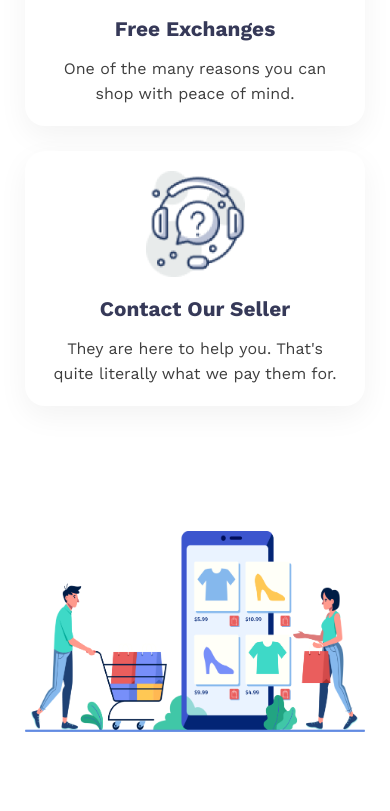
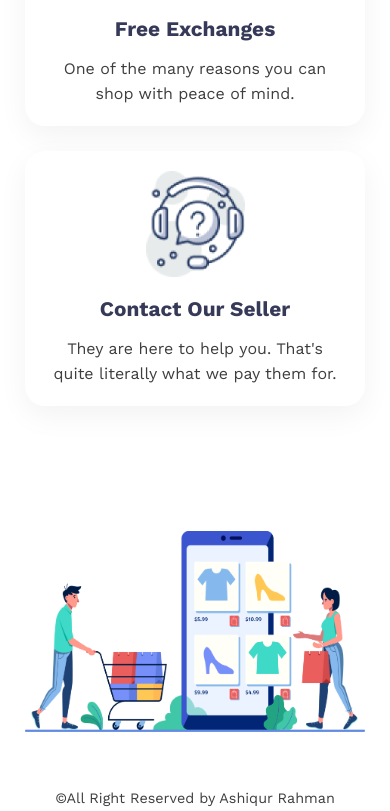
Before and after one commit to Ashiqur1819/Penguin-Fashion, a plain HTML site: page index.html in a window 390 px wide. Shown: the part 6152-6963 px from the top of the page. Before the commit the page ends 6888 px from the top, so only its background shows below. Drawn offline with nearby package versions, Linux system fonts and the light colour scheme.

Commit message:
Added footer section with responsive design for mobile and tablet

```diff
--- a/index.html
+++ b/index.html
@@ -176,7 +176,7 @@
 
 <!-- Footer section starts here -->
     <footer>
-
+        <p class="footer">&copy;All Right Reserved by Ashiqur Rahman</p>
     </footer>
 <!-- Footer section ends here -->
 
--- a/styles/style.css
+++ b/styles/style.css
@@ -208,6 +208,17 @@ header{
 }
 /* More section ends here */
 
+/* Footer starts here */
+footer{
+    margin-top: 50px;
+    color: rgb(62, 62, 62);
+    font-size: .9rem;
+    font-weight: 400;
+    line-height: 25px;
+    text-align: center;
+    padding: 0 20px;
+}
+/* Footer ends here */
 /*========================= Responsive design starts here (For mobile) =======================*/
 @media screen and (max-width:576px) {
     .nav-item{
```
